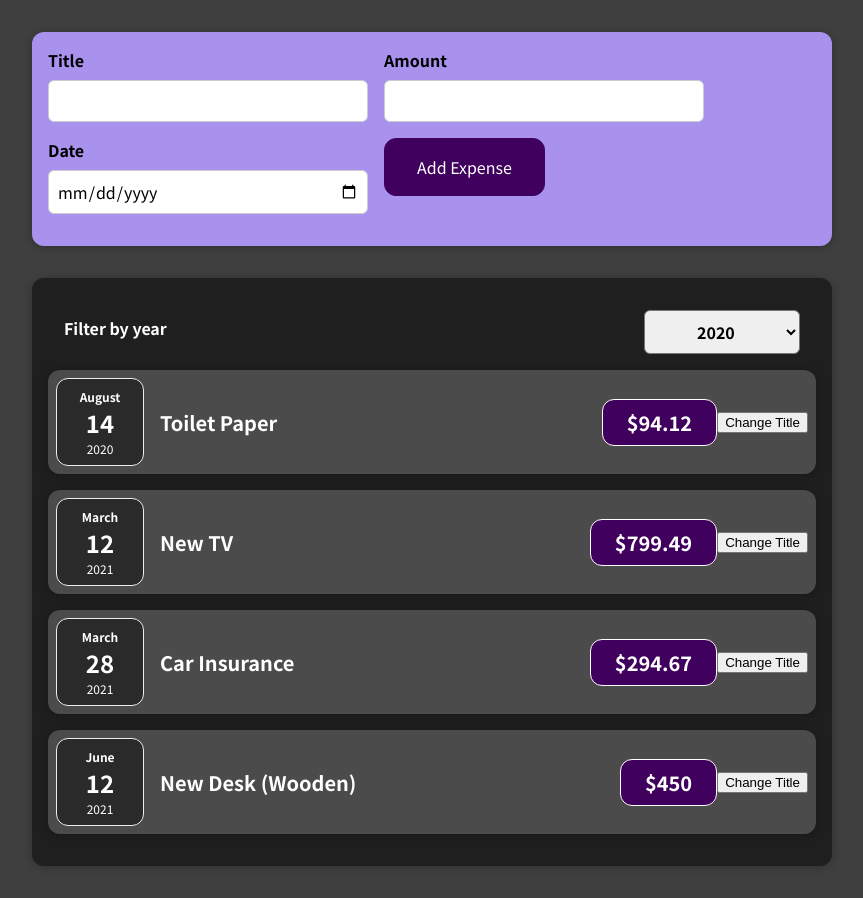
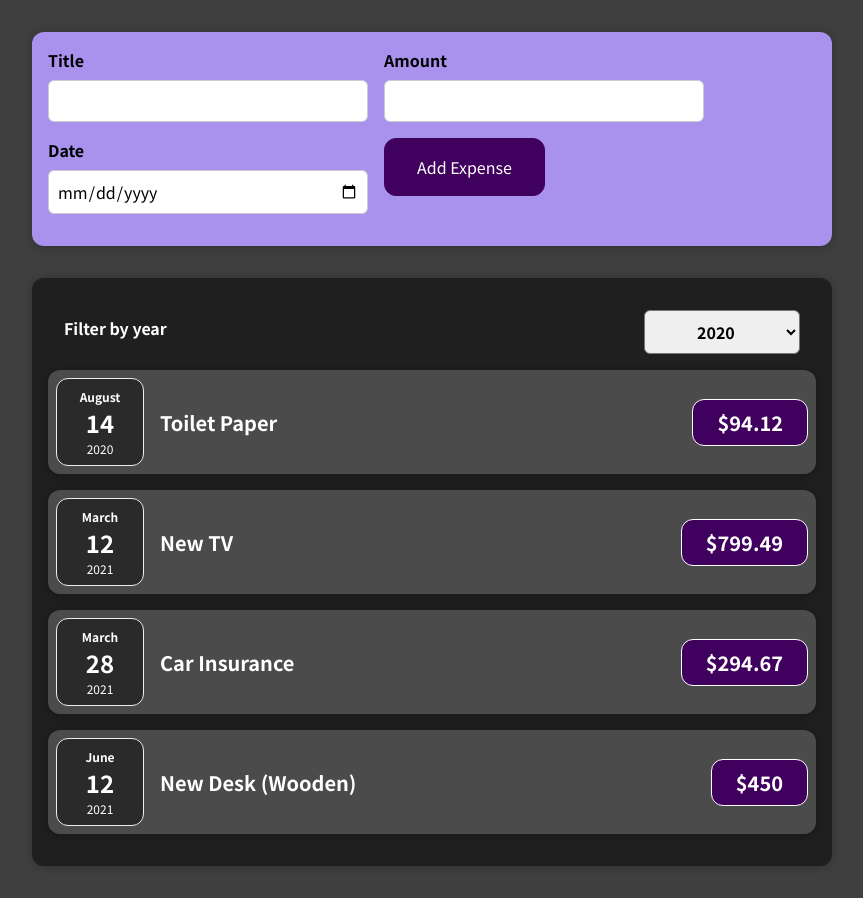
Before and after one commit to iremnurcolak/lobemusreacting, a React (Create React App) app: page / in a window 1280 px wide. Shown: the whole page, without its empty margins (208-1071 px from the left). Built offline with nearby package versions, Linux system fonts and the light colour scheme.

Commit message:
Deleted change title button.

```diff
--- a/src/components/Expenses/ExpenseItem.js
+++ b/src/components/Expenses/ExpenseItem.js
@@ -10,11 +10,6 @@ const ExpenseItem = (props) => {
   const [title, setTitle] = useState(props.title);
   //title: current state element, setTitle: function for updating title
 
-  const clickHandler = () => {
-    setTitle("Updated!");
-    console.log(title);
-  };
-
   return (
     <Card className="expense-item">
       <ExpenseDate date={props.date} />
@@ -22,7 +17,6 @@ const ExpenseItem = (props) => {
         <h2>{title}</h2>
         <div className="expense-item__price">${props.amount}</div>
       </div>
-      <button onClick={clickHandler}>Change Title</button>
     </Card>
   );
 };
```
Also changed, not shown: 2 other files (tests, documents, lock files or other folders).
